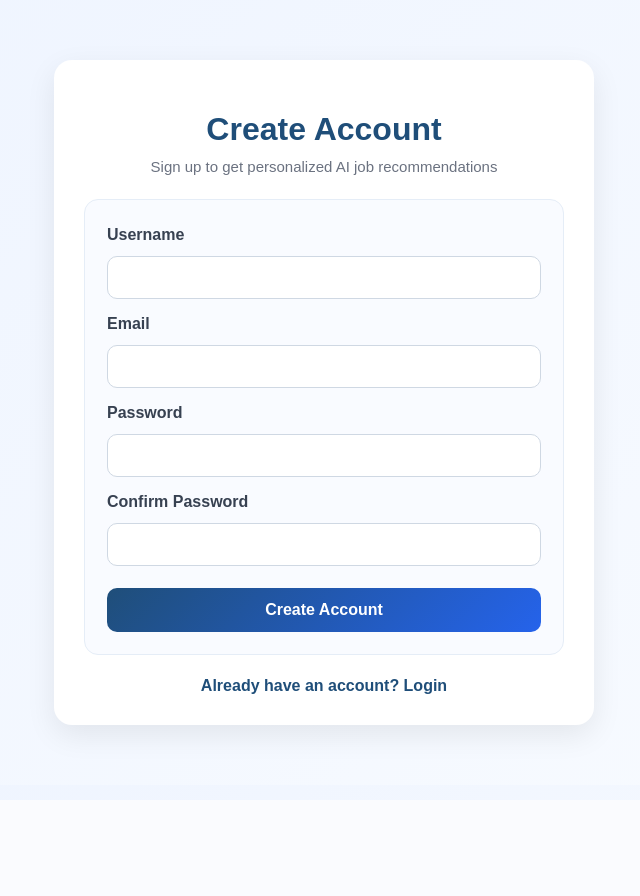
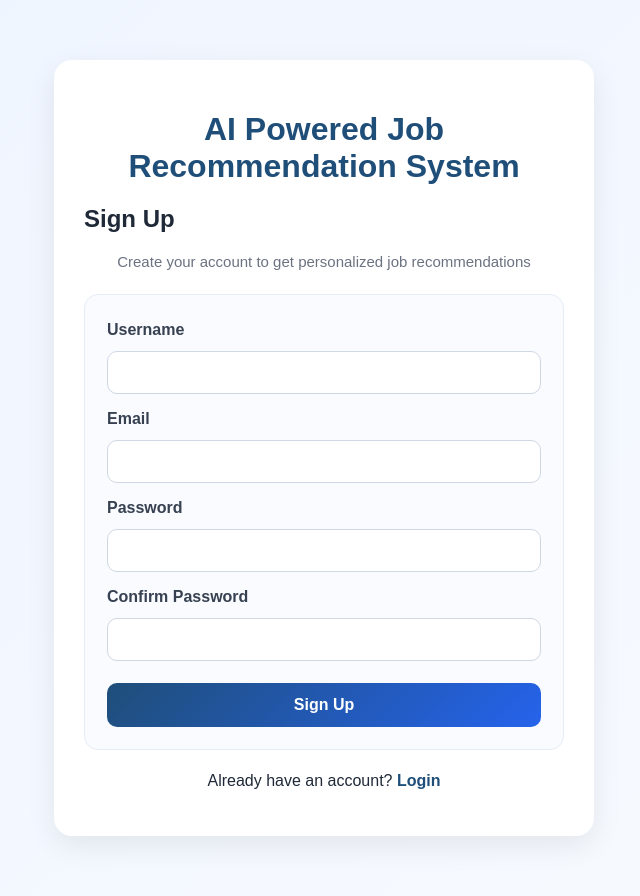
Before and after one commit to Aaftab312/Job-Recommendation, a Flask app: page /signup in a window 1280 px wide. Shown: the whole page, without its empty margins (316-956 px from the left). Before the commit the page ends 743 px from the top, so only its background shows below. Run offline with Flask 3, Linux system fonts and the light colour scheme; parts of the project's set-up code (start-up, migrations or seed data) failed here and were passed over.

Commit message:
Updated login and signup UI with styling

```diff
--- a/static/style.css
+++ b/static/style.css
@@ -299,12 +299,14 @@ button:disabled {
     padding: 30px;
     border-radius: 18px;
     box-shadow: 0 10px 30px rgba(0, 0, 0, 0.08);
+    align-items: center;
 }
 
 .auth-card h1 {
     text-align: center;
     color: #1f4e79;
     margin-bottom: 10px;
+    text-align: center;
 }
 
 .auth-card .subtitle {
@@ -375,7 +377,7 @@ button:disabled {
     color: white;
     font-weight: 500;
     min-width: 220px;
-    box-shadow: 0 6px 15px rgba(0,0,0,0.15);
+    box-shadow: 0 6px 15px rgba(0, 0, 0, 0.15);
     animation: slideIn 0.3s ease;
 }
 
@@ -398,6 +400,7 @@ button:disabled {
         opacity: 0;
         transform: translateX(50px);
     }
+
     to {
         opacity: 1;
         transform: translateX(0);
--- a/templates/signup.html
+++ b/templates/signup.html
@@ -1,16 +1,19 @@
 <!DOCTYPE html>
 <html lang="en">
+
 <head>
     <meta charset="UTF-8" />
     <meta name="viewport" content="width=device-width, initial-scale=1.0" />
     <title>Sign Up</title>
     <link rel="stylesheet" href="{{ url_for('static', filename='style.css') }}" />
 </head>
+
 <body>
     <div class="auth-card">
 
-        <h1>Create Account</h1>
-        <p class="subtitle">Sign up to get personalized AI job recommendations</p>
+        <h1>AI Powered Job Recommendation System</h1>
+        <h2>Sign Up</h2>
+        <p class="subtitle">Create your account to get personalized job recommendations</p>
 
         <form action="/signup" method="post" class="job-form">
             <label>Username</label>
@@ -25,40 +28,27 @@
             <label>Confirm Password</label>
             <input type="password" name="confirm_password" required />
 
-            <button type="submit">Create Account</button>
+            <button type="submit">Sign Up</button>
         </form>
 
         <div class="links">
-            <a href="/login">Already have an account? Login</a>
+            <p>Already have an account? <a href="/login">Login</a></p>
         </div>
     </div>
+
+    <div id="toast-container"></div>
+
     <div id="flash-data" style="display: none;">
-      {% with messages = get_flashed_messages(with_categories=true) %}
+        {% with messages = get_flashed_messages(with_categories=True) %}
         {% for category, message in messages %}
-        <div class="flash-item"
-             data-category="{{ category }}"
-             data-message="{{ message | e }}">
+        <div class="flash-item" data-category="{{ category }}" data-message="{{ message | e }}">
         </div>
         {% endfor %}
         {% endwith %}
     </div>
+
     <script>
-    const jobForm = document.getElementById("jobForm");
-    const predictBtn = document.getElementById("predictBtn");
-
-    if (jobForm && predictBtn) {
-        jobForm.addEventListener("submit", function () {
-            predictBtn.innerText = "Generating...";
-            predictBtn.disabled = true;
-        });
-    }
-
         window.onload = function () {
-        const resultsSection = document.getElementById("results-section");
-        if (resultsSection) {
-            resultsSection.scrollIntoView({ behavior: "smooth" });
-        }
-
             const container = document.getElementById("toast-container");
             const flashItems = document.querySelectorAll(".flash-item");
 
@@ -82,4 +72,5 @@
         };
     </script>
 </body>
+
 </html>
```
Also changed, not shown: templates/login.html (+9 -21 lines). Lines whose indentation alone changed are shown as unchanged.
